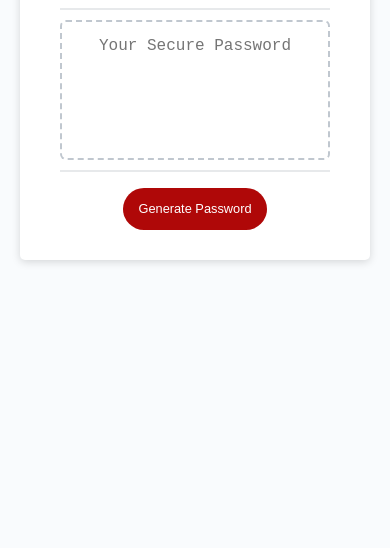
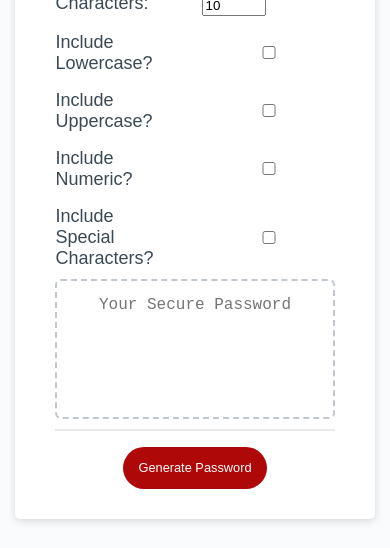
Before and after one commit to MJRlabs/pass-gen, a plain HTML site: page index.html in a window 390 px wide. Shown: the part 296-844 px from the top of the page. Drawn offline with Linux system fonts and the light colour scheme; files that its build step writes are made by us from their sources.

Commit message:
adding form and some styling

```diff
--- a/assets/style.css
+++ b/assets/style.css
@@ -15,12 +15,21 @@ body,
 body {
   font-family: sans-serif;
   background-color: #f9fbfd;
+  margin: 0;
+  min-height: 100vh;
+  display:flex;
+  justify-content:center;
+  align-items: center;
 }
 
 .wrapper {
   padding-top: 30px;
   padding-left: 20px;
   padding-right: 20px;
+  display: flex;
+  justify-content: center;
+  align-items: center;
+  flex-direction: column;
 }
 
 header {
@@ -134,4 +143,13 @@ button[disabled] {
   .btn {
     font-size: 0.8rem;
   }
+
+  .form {
+    display: grid;
+    grid-template-columns: auto auto;
+    row-gap: 1rem;
+    column-gap: 3rem;
+    justify-content: center;
+    align-items: center;
+  }
 }
--- a/index.html
+++ b/index.html
@@ -4,6 +4,7 @@
     <meta charset="UTF-8" />
     <meta name="viewport" content="width=device-width, initial-scale=1.0" />
     <meta http-equiv="X-UA-Compatible" content="ie=edge" />
+    <script src="script.js" defer></script>
     <title>Password Generator</title>
     <link rel="stylesheet" href="style.css" />
   </head>
@@ -16,6 +17,27 @@
         <div class="card-header">
           <h2>Generate a Password</h2>
         </div>
+        <div>
+          <form class="form">
+            <label for="CharsAmountNumber">Number of Characters: </label>
+            <div>
+              <input type="range" min="8" max="128" value="10" id="CharsAmountRange">
+              <input type="number" min="8" max="128" value="10" id="CharsAmountNumber">
+            </div>
+
+            <label for="includeLowercase">Include Lowercase?</label>
+            <input type="checkbox" id="includeLowercase">
+
+            <label for="includeUppercase">Include Uppercase?</label>
+            <input type="checkbox" id="includeUppercase">
+
+            <label for="includeNumeric">Include Numeric?</label>
+            <input type="checkbox" id="includeNumeric">
+
+            <label for="includeSpecial">Include Special Characters?</label>
+            <input type="checkbox" id="includeSpecial">
+          </form>
+        </div>
         <div class="card-body">
           <textarea
             readonly
@@ -25,10 +47,10 @@
           ></textarea>
         </div>
         <div class="card-footer">
-          <button id="generate" class="btn">Generate Password</button>
+          <button type=submit id="generate" class="btn">Generate Password</button>
         </div>
       </div>
     </div>
-    <script src="script.js"></script>
+
   </body>
 </html>
```
Also changed, not shown: assets/script.js (+12 -0 lines).
